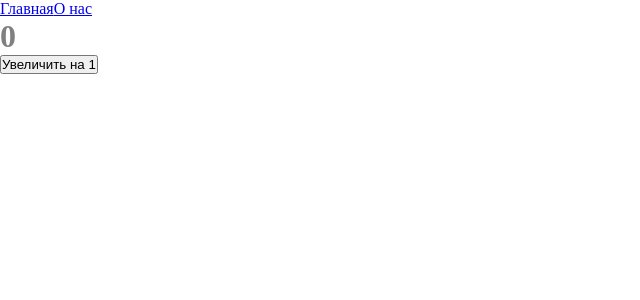
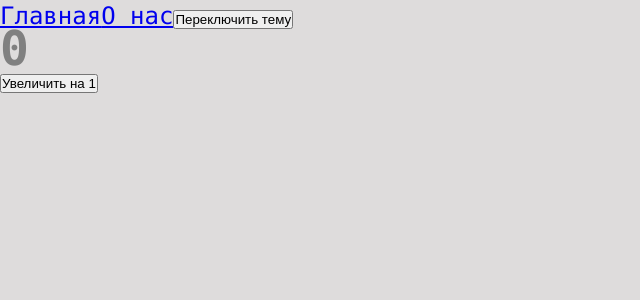
Before and after one commit to isuu-tm/Production, a React app: page / in a window 1280 px wide. Shown: the top 300 px of the page, without its empty margins (0-640 px from the left). Built offline with nearby package versions, Linux system fonts and the light colour scheme.

Commit message:
7 Module finished

```diff
--- a/src/App.tsx
+++ b/src/App.tsx
@@ -1,15 +1,20 @@
-import React, {Suspense} from 'react';
+import React, {Suspense, useContext, useState} from 'react';
 import {Counter} from "./components/Counter";
 import {Link, Route, Routes} from 'react-router-dom'
 import './index.scss'
-import About from "./pages/AboutPages/About";
-import Main from "./pages/MainPages/Main";
 import {MainAsync} from "./pages/MainPages/Main.async";
 import {AboutAsync} from "./pages/AboutPages/About.async";
+import {useTheme} from "./theme/useTheme";
+
 
 const App = () => {
+
+    const {theme, toggleTheme} = useTheme(); /* Кастомный хук */
+
     return (
-        <div className="app">
+        <div className={`app ${theme}`}>
+
+
             <Suspense fallback={<div>...Загрузка</div>}>
             {
                 /* В новых версиях реакт роутера
@@ -21,6 +26,9 @@
             <Link to='/about'>
                 О нас
             </Link>
+                <button onClick={toggleTheme}>
+                    Переключить тему
+                </button>
             <Routes>
                     <Route path='about' element={<AboutAsync/>}/>
                     <Route path='main' element={<MainAsync/>}/>
--- a/src/index.scss
+++ b/src/index.scss
@@ -1,9 +1,13 @@
-* {
-  margin: 0;
-  padding: 0;
-  box-sizing: border-box;
-}
+@import 'reset';
+@import './styles/themes/dark';
+@import './styles/themes/normal';
+@import './styles/variables/global';
+
+
 
 .app {
-
+  font: var(--font-m);
+  background: var(--bg-color);
+  color:var(--primary-color);
+  min-height: 100vh;
 }
--- a/src/index.tsx
+++ b/src/index.tsx
@@ -1,10 +1,14 @@
 import {render} from "react-dom";
 import App from "./App";
 import {BrowserRouter} from "react-router-dom";
+import ThemeProvider from "./theme/ThemeProvider";
 
 render(
     <BrowserRouter>
+        <ThemeProvider>
+        {/*    Здесь мы обернули Провайдером чтобы дочерние элементы имели доступ к контексту*/}
         <App/>
+        </ThemeProvider>
     </BrowserRouter>,
     document.getElementById('root'));
 
--- /dev/null
+++ b/src/reset.scss
@@ -0,0 +1,5 @@
+* {
+  margin: 0;
+  padding: 0;
+  box-sizing: border-box;
+}
--- /dev/null
+++ b/src/styles/themes/dark.scss
@@ -0,0 +1,5 @@
+.app.dark {
+  --bg-color: #0e0e75;
+  --primary-color: #057705;
+  --secondary-color: #5db45d;
+}
--- /dev/null
+++ b/src/styles/themes/normal.scss
@@ -0,0 +1,5 @@
+.app.light {
+  --bg-color: #dedcdc;
+  --primary-color: #193aa9;
+  --secondary-color: #3ba9da;
+}
--- /dev/null
+++ b/src/styles/variables/global.scss
@@ -0,0 +1,10 @@
+:root {
+  --font-family-main: Consolas, 'Times New Roman', Serif;
+  --font-size-m: 24px;
+  --font-line-m: 32px;
+  --font-m : var(--font-size-m) / var(--font-line-m) var(--font-family-main);
+  // Здесь используется переменные чтобы мы легко управляли со стилями
+  --font-size-l: 16px;
+  --font-line-l: 24px;
+  --font-l : var(--font-size-l) / var(--font-line-l) var(--font-family-main);
+}
--- /dev/null
+++ b/src/theme/ThemeContext.ts
@@ -0,0 +1,17 @@
+import {createContext} from "react";
+
+export enum Theme {
+    DARK ='dark',
+    LIGHT = 'light'
+}
+
+export interface ThemeContextProps {
+    theme?:Theme,
+    setTheme?: (newThem:Theme) => void;
+}
+
+export const ThemeContext = createContext<ThemeContextProps>({
+
+});
+
+export const LOCAL_STORAGE_THEME_KEY = 'theme';
--- /dev/null
+++ b/src/theme/ThemeProvider.tsx
@@ -0,0 +1,29 @@
+import React, {FC, PropsWithChildren, useMemo, useState} from 'react';
+import {LOCAL_STORAGE_THEME_KEY, Theme, ThemeContext} from "./ThemeContext";
+
+const defaultTheme = localStorage.getItem(LOCAL_STORAGE_THEME_KEY) as Theme || Theme.LIGHT;
+/* В коде выше написано, что воспринимай это как перечисление enum */
+
+    const ThemeProvider:FC<PropsWithChildren> = ({children}) => {
+
+    const [theme, setTheme] = useState<Theme>(defaultTheme)
+    /* Код выше, состояние для того чтобы динамически изменять темы */
+
+
+    const defaultProps = useMemo(() => ({
+        theme:theme,
+        setTheme:setTheme,
+        /* Это провайдер! - из за того что мы передаем здесь обьект при каждом рендере компонент будет
+        рендерится заново и будет тратить ресурсы устройства, решить проблему можно с помощью useMemo */
+    }), [theme])
+
+    return (
+        <ThemeContext.Provider
+            value={defaultProps}
+        >
+            {children}
+        </ThemeContext.Provider>
+    );
+};
+
+export default ThemeProvider;
--- /dev/null
+++ b/src/theme/useTheme.ts
@@ -0,0 +1,24 @@
+import {useContext} from "react";
+import {LOCAL_STORAGE_THEME_KEY, Theme, ThemeContext} from "./ThemeContext";
+
+export interface UseThemeResult {
+    toggleTheme: () => void;
+    theme: Theme;
+}
+export function useTheme():UseThemeResult {
+
+    const {theme, setTheme} = useContext(ThemeContext);
+    /* Здесь мы достали данные из контекста */
+    const toggleTheme = () => {
+        const newTheme = theme === Theme.DARK? Theme.LIGHT : Theme.DARK
+        setTheme(newTheme);
+        localStorage.setItem(LOCAL_STORAGE_THEME_KEY, newTheme) /* LocalStorage SetItem принимает
+        2 аргумента: 1 - Ключ, 2 - Значение */
+    };
+
+    // Круто ulbi!
+
+    return {
+        theme, toggleTheme
+    }
+};
```
Also changed, not shown: 7 other files (tests, documents, lock files or other folders).
